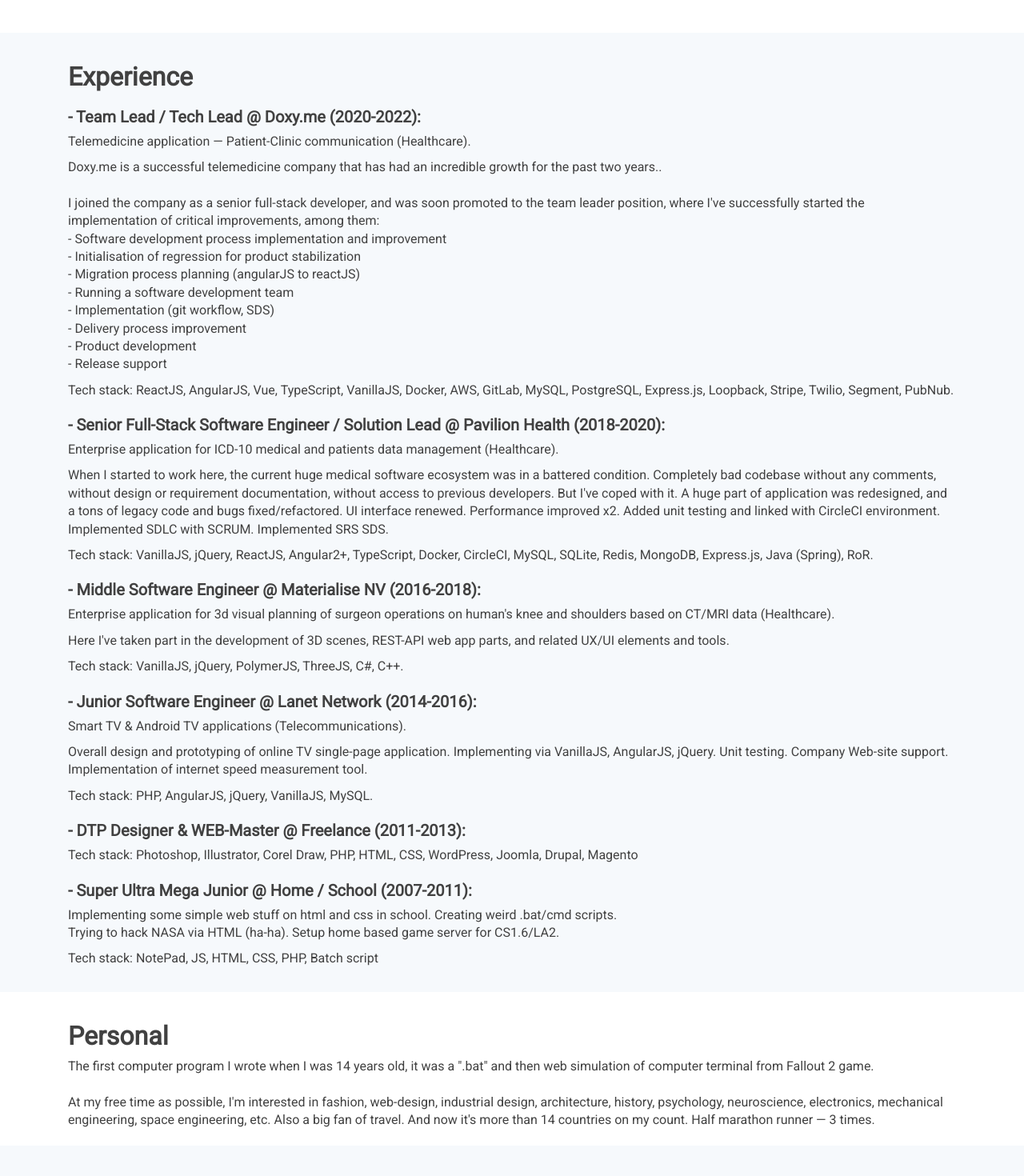
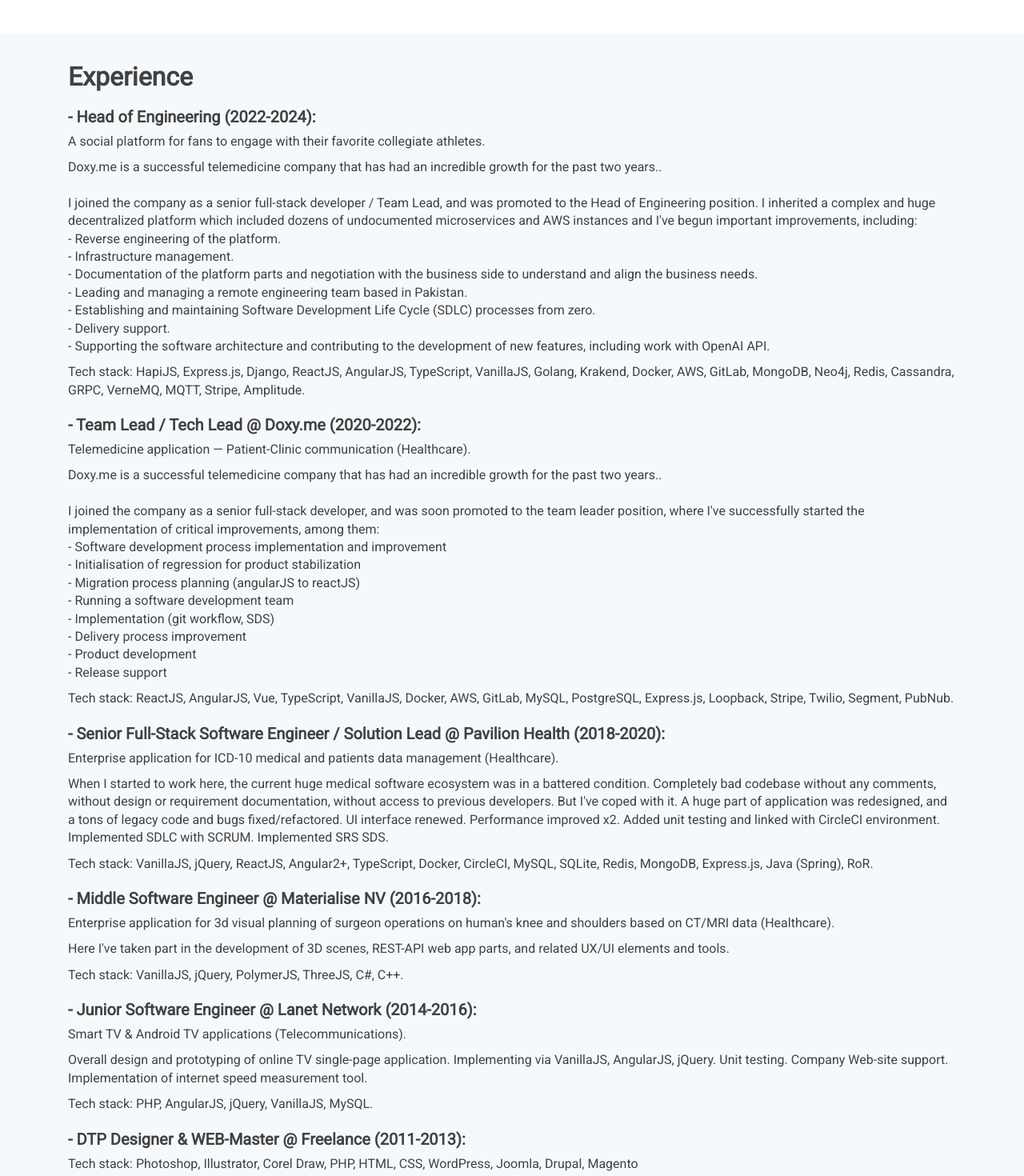
Before and after one commit to vlad-palii/vlad-palii.github.io, a React app: page / in a window 1280 px wide. Shown: the part 1320-2790 px from the top of the page at 80% size. Built offline with nearby package versions, Linux system fonts and the light colour scheme; a web font is replaced by a local one.

Commit message:
Added OS info.

```diff
--- a/src/components/cv.js
+++ b/src/components/cv.js
@@ -1,19 +1,21 @@
-import React from 'react';
-import avatar from './../images/avatar2.png';
+import React from 'react'
+import avatar from './../images/avatar2.png'
 
 export default function CV() {
   return (
     <div className='section-wrapper'>
       <section className='main-section'>
         <div className='container'>
-          <div className="row background-image">
-            <div className="col-sm vertical-col-sm">
-              <div className="col-sm flex-centered">
+          <div className='row background-image'>
+            <div className='col-sm vertical-col-sm'>
+              <div className='col-sm flex-centered'>
                 <img className='new-avatar' src={avatar}></img>
               </div>
             </div>
-            <div className="col-sm vertical-col-sm">
-              <p className="avatar-description text-underline">My name is Vlad Palii. <br /> Senior Fullstack Engineer / Tech Lead / Tech Manager</p>
+            <div className='col-sm vertical-col-sm'>
+              <p className='avatar-description text-underline'>
+                My name is Vlad Palii. <br /> Fullstack Engineer / Team Lead
+              </p>
             </div>
           </div>
         </div>
@@ -21,43 +23,63 @@
 
       <section className='examples-section'>
         <div className='container'>
-          <div className="row">
-            <div className="col-sm">
-              <h2>
-                Overall
-              </h2>
-              <p className="">
-                Over the past eight+ years, I've worked in several healthcare startups as a full-stack developer and then combined such positions as team lead, tech lead, and solution lead.
+          <div className='row'>
+            <div className='col-sm'>
+              <h2>Overall</h2>
+              <p className=''>
+                Over the past eight+ years, I've worked in several healthcare
+                startups as a full-stack developer and then combined such
+                positions as team lead, tech lead, and solution lead.
                 <br></br>
                 <br></br>
-                In these 8+ years, I’ve accumulated a profound understanding of complex product development, and implementation from scratch, including the design process, development process lifecycle, testing, and delivery. Building and shipping applications and software at the level of whole features/products.
+                In these 8+ years, I’ve accumulated a profound understanding of
+                complex product development, and implementation from scratch,
+                including the design process, development process lifecycle,
+                testing, and delivery. Building and shipping applications and
+                software at the level of whole features/products.
                 <br></br>
                 <br></br>
-                I'm a huge advocate of efficiency and effectiveness during product development, and I’m identifying opportunities and making decisions only based on planning and research of company/business needs and its users.
+                I'm a huge advocate of efficiency and effectiveness during
+                product development, and I’m identifying opportunities and
+                making decisions only based on planning and research of
+                company/business needs and its users.
                 <br></br>
                 <br></br>
-                Working as a software developer I was constantly preoccupied with ensuring that products and features are valuable and needed by users, and are easy to use.
+                Working as a software developer I was constantly preoccupied
+                with ensuring that products and features are valuable and needed
+                by users, and are easy to use.
                 <br></br>
                 <br></br>
                 {/* As i rose from developer to manager, I understood that my real passion is designing, improving products, and solving problems through researching, interviewing, ideating, crafting, and iterating. */}
               </p>
             </div>
-            <div className="col-sm">
-
+            <div className='col-sm'>
               <div className=''>
-                <ul className="contacts">
+                <ul className='contacts'>
                   <h2>Contacts</h2>
                   <li>
-                    <a className="icon-linkedin" target="_blank" href="https://www.linkedin.com/in/vladpalii/">Vlad Palii</a>
+                    <a
+                      className='icon-linkedin'
+                      target='_blank'
+                      href='https://www.linkedin.com/in/vladpalii/'
+                    >
+                      Vlad Palii
+                    </a>
                   </li>
                   <li>
-                    <a className="icon-skype" href="skype:paliy.work?chat">paliy.work</a>
+                    <a className='icon-skype' href='skype:paliy.work?chat'>
+                      paliy.work
+                    </a>
                   </li>
                   <li>
-                    <a className="icon-phone" href="tel:+380639822792">+380639822792</a>
+                    <a className='icon-phone' href='tel:+380639822792'>
+                      +380639822792
+                    </a>
                   </li>
                   <li>
-                    <a className="icon-mail" href="mailto:paliy.work@gmail.com">paliy.work@gmail.com</a>
+                    <a className='icon-mail' href='mailto:paliy.work@gmail.com'>
+                      paliy.work@gmail.com
+                    </a>
                   </li>
                 </ul>
               </div>
@@ -68,30 +90,51 @@
 
       <section>
         <div className='container'>
-          <div className="row">
-            <div className="col-sm">
-              <div className="">
-                <h2>Skills:</h2>
+          <div className='row'>
+            <div className='col-sm'>
+              <div className=''>
+                <h2>Worked with</h2>
                 <p>
-                  <b>VCS: </b>GitHub, GitLab, TFS, BitBucket.<br />
-
-                  <b>OS (platforms): </b>Windows, Linux, MacOS.<br />
-                  <b>DB: </b> MySQL, PostgreSQL, SQLite, Redis, MongoDB.<br />
-                  <b>Tools: </b>GIT, TFS, JetBrains IDEs, Visual Studio, VSCode.<br />
-                  <b>Infrastructure (CI/CD): </b>Docker, CIrcleCI, AWS, NginX, GitLab<br />
-                  <b>Languages: </b>JavaScript (ES5, ES6), TypeScript, HTML5, CSS3.<br />
-                  <b>Principles: </b>KISS, DRY, SOLID, OOP, REST API, TDD, DDD, Design Patterns.<br />
-                  <b>Methodologies (processes): </b>Agile, Scrum, Kanban, Lean, XP, Overall product design, Design
-                  Documentation, SRS, SDS.<br />
-
-                  <b>Technologies (frameworks/libraries): </b>TCP-IP, Mongoose, SocketIO, AJAX, VanillaJS, jQuery, ReactJS, NextJS,
-                  AngularJS, Angular6+, VueJS, NuxtJS, PolymerJS, ThreeJS, Bootstrap, SemanticUI, MaterialUI, Angular Material, Webpack, Grunt, Gulp, Bower, Yarn, NPM, Karma, qUnit, Chai, Mocha,
-                  SCSS, NodeJS, Express.js, Loopback, Stripe, Twilio, Segment, PubNub.<br />
+                  <b>VCS: </b>GitHub, GitLab, TFS, BitBucket.
                   <br />
-                  <b>Management (+tools): </b>Technical Project Management, Team Management, Sprint planning, Retrospective facilitation, Initial / Technical Interviewing, RACI management, Strategic thinking, Strong communication skills. Basecamp, Atlassian, TFS, Trello, UML, Miro, WBS, Roadmap design.<br />
+                  <b>OS (platforms): </b>Windows, Linux, MacOS.
                   <br />
-                  <b>Little familiar with: </b>C, C++, Python/Django, C#/.NET, Java/Spring, Ruby/RoR.<br />
-                  <b>Product design (UX/UI): </b>Figma, etc.<br />
+                  <b>DB: </b> MySQL, PostgreSQL, SQLite, Redis, MongoDB.
+                  <br />
+                  <b>Tools: </b>GIT, TFS, JetBrains IDEs, Visual Studio, VSCode.
+                  <br />
+                  <b>Infrastructure (CI/CD): </b>Docker, CIrcleCI, AWS, NginX,
+                  GitLab
+                  <br />
+                  <b>Languages: </b>JavaScript (ES5, ES6), TypeScript, HTML5,
+                  CSS3.
+                  <br />
+                  <b>Principles: </b>KISS, DRY, SOLID, OOP, REST API, TDD, DDD,
+                  Design Patterns.
+                  <br />
+                  <b>Methodologies (processes): </b>Agile, Scrum, Kanban, Lean,
+                  XP, Overall product design, Design Documentation, SRS, SDS.
+                  <br />
+                  <b>Technologies (frameworks/libraries): </b>TCP-IP, Mongoose,
+                  SocketIO, AJAX, VanillaJS, jQuery, ReactJS, NextJS, AngularJS,
+                  Angular6+, VueJS, NuxtJS, PolymerJS, ThreeJS, Bootstrap,
+                  SemanticUI, MaterialUI, Angular Material, Webpack, Grunt,
+                  Gulp, Bower, Yarn, NPM, Karma, qUnit, Chai, Mocha, SCSS,
+                  NodeJS, Express.js, Loopback, Stripe, Twilio, Segment, PubNub.
+                  <br />
+                  <br />
+                  <b>Management (+tools): </b>Technical Project Management, Team
+                  Management, Sprint planning, Retrospective facilitation,
+                  Initial / Technical Interviewing, RACI management, Strategic
+                  thinking, Strong communication skills. Basecamp, Atlassian,
+                  TFS, Trello, UML, Miro, WBS, Roadmap design.
+                  <br />
+                  <br />
+                  <b>Little familiar with: </b>C, C++, Python/Django, C#/.NET,
+                  Java/Spring, Ruby/RoR.
+                  <br />
+                  <b>Product design (UX/UI): </b>Figma, etc.
+                  <br />
                 </p>
               </div>
             </div>
@@ -102,139 +145,237 @@
 
       <section className='examples-section-2'>
         <div className='container'>
-          <h2>
-            Experience
-          </h2>
-          <div className="row">
-            <div className="col-sm">
-              <div className="">
-                <h5> - Team Lead / Tech Lead @ Doxy.me (2020-2022):</h5>
-                <p>Telemedicine application — Patient-Clinic communication (Healthcare).</p>
+          <h2>Experience</h2>
+
+          <div className='row'>
+            <div className='col-sm'>
+              <div className=''>
+                <h5> - Head of Engineering (2022-2024):</h5>
                 <p>
-                  Doxy.me is a successful telemedicine company that has had an incredible growth for the past two years..<br />
+                  A social platform for fans to engage with their favorite collegiate athletes.
+                </p>
+                <p>
+                  Doxy.me is a successful telemedicine company that has had an
+                  incredible growth for the past two years..
                   <br />
-                  I joined the company as a senior full-stack developer, and was soon promoted to the team leader position, where I've successfully started the implementation of critical improvements, among them:<br />
-                  - Software development process implementation and improvement<br />
-                  - Initialisation of regression for product stabilization<br />
-                  - Migration process planning (angularJS to reactJS)<br />
-                  - Running a software development team<br />
-                  - Implementation (git workflow, SDS)<br />
-                  - Delivery process improvement<br />
-                  - Product development<br />
-                  - Release support<br />
+                  <br />
+                  I joined the company as a senior full-stack developer / Team Lead, and was
+                  promoted to the Head of Engineering position.
+                  I inherited a complex and huge decentralized platform which included dozens of undocumented microservices and AWS instances and I've begun important improvements, including:
+                  <br />
+                  - Reverse engineering of the platform.
+                  <br />
+                  - Infrastructure management.
+                  <br />
+                  - Documentation of the platform parts and negotiation with the business side to understand and align the business needs.
+                  <br />
+                  - Leading and managing a remote engineering team based in Pakistan.
+                  <br />
+                  - Establishing and maintaining Software Development Life Cycle (SDLC) processes from zero.
+                  <br />
+                  - Delivery support.
+                  <br />
+                  - Supporting the software architecture and contributing to the development of new features, including work with OpenAI API.
+                  <br />
                 </p>
-                <p>Tech stack: ReactJS, AngularJS, Vue, TypeScript, VanillaJS, Docker, AWS, GitLab, MySQL, PostgreSQL, Express.js, Loopback, Stripe, Twilio, Segment, PubNub.</p>
+                <p>
+                  Tech stack: HapiJS, Express.js, Django, ReactJS, AngularJS, TypeScript, VanillaJS,
+                  Golang, Krakend, Docker, AWS, GitLab, MongoDB, Neo4j, Redis, Cassandra, GRPC, VerneMQ, MQTT,
+                  Stripe, Amplitude.
+                </p>
               </div>
             </div>
           </div>
 
-          <div className="row">
-            <div className="col-sm">
-              <div className="">
-                <h5> - Senior Full-Stack Software Engineer / Solution Lead @ Pavilion Health (2018-2020):</h5>
-                <p>Enterprise application for ICD-10 medical and patients data management (Healthcare).</p>
+          <div className='row'>
+            <div className='col-sm'>
+              <div className=''>
+                <h5> - Team Lead / Tech Lead @ Doxy.me (2020-2022):</h5>
                 <p>
-                  When I started to work here, the current huge medical software ecosystem was in a battered condition.
-                  Completely bad codebase without any comments, without design or requirement documentation, without access to
-                  previous developers. But I've coped with it. A huge part of application was redesigned, and a tons of legacy
-                  code and bugs fixed/refactored. UI interface renewed. Performance improved x2. Added unit testing and linked
-                  with CircleCI environment. Implemented SDLC with SCRUM. Implemented SRS SDS.
+                  Telemedicine application — Patient-Clinic communication
+                  (Healthcare).
                 </p>
-                <p>Tech stack: VanillaJS, jQuery, ReactJS, Angular2+, TypeScript, Docker, CircleCI, MySQL, SQLite, Redis, MongoDB, Express.js, Java (Spring), RoR.</p>
+                <p>
+                  Doxy.me is a successful telemedicine company that has had an
+                  incredible growth for the past two years..
+                  <br />
+                  <br />
+                  I joined the company as a senior full-stack developer, and was
+                  soon promoted to the team leader position, where I've
+                  successfully started the implementation of critical
+                  improvements, among them:
+                  <br />
+                  - Software development process implementation and improvement
+                  <br />
+                  - Initialisation of regression for product stabilization
+                  <br />
+                  - Migration process planning (angularJS to reactJS)
+                  <br />
+                  - Running a software development team
+                  <br />
+                  - Implementation (git workflow, SDS)
+                  <br />
+                  - Delivery process improvement
+                  <br />
+                  - Product development
+                  <br />
+                  - Release support
+                  <br />
+                </p>
+                <p>
+                  Tech stack: ReactJS, AngularJS, Vue, TypeScript, VanillaJS,
+                  Docker, AWS, GitLab, MySQL, PostgreSQL, Express.js, Loopback,
+                  Stripe, Twilio, Segment, PubNub.
+                </p>
               </div>
             </div>
           </div>
 
-          <div className="row">
-            <div className="col-sm">
-              <div className="">
-                <h5> - Middle Software Engineer @ Materialise NV (2016-2018):</h5>
-                <p>Enterprise application for 3d visual planning of surgeon operations on human's knee and shoulders based
-                  on CT/MRI data (Healthcare).</p>
+          <div className='row'>
+            <div className='col-sm'>
+              <div className=''>
+                <h5>
+                  {' '}
+                  - Senior Full-Stack Software Engineer / Solution Lead @
+                  Pavilion Health (2018-2020):
+                </h5>
                 <p>
-                  Here I've taken part in the development of 3D scenes, REST-API web app parts, and related UX/UI elements and
-                  tools.
+                  Enterprise application for ICD-10 medical and patients data
+                  management (Healthcare).
                 </p>
-                <p>Tech stack: VanillaJS, jQuery, PolymerJS, ThreeJS, C#, C++.</p>
+                <p>
+                  When I started to work here, the current huge medical software
+                  ecosystem was in a battered condition. Completely bad codebase
+                  without any comments, without design or requirement
+                  documentation, without access to previous developers. But I've
+                  coped with it. A huge part of application was redesigned, and
+                  a tons of legacy code and bugs fixed/refactored. UI interface
+                  renewed. Performance improved x2. Added unit testing and
+                  linked with CircleCI environment. Implemented SDLC with SCRUM.
+                  Implemented SRS SDS.
+                </p>
+                <p>
+                  Tech stack: VanillaJS, jQuery, ReactJS, Angular2+, TypeScript,
+                  Docker, CircleCI, MySQL, SQLite, Redis, MongoDB, Express.js,
+                  Java (Spring), RoR.
+                </p>
               </div>
             </div>
           </div>
 
-          <div className="row">
-            <div className="col-sm">
-              <div className="">
-                <h5> - Junior Software Engineer @ Lanet Network (2014-2016):</h5>
+          <div className='row'>
+            <div className='col-sm'>
+              <div className=''>
+                <h5>
+                  {' '}
+                  - Middle Software Engineer @ Materialise NV (2016-2018):
+                </h5>
+                <p>
+                  Enterprise application for 3d visual planning of surgeon
+                  operations on human's knee and shoulders based on CT/MRI data
+                  (Healthcare).
+                </p>
+                <p>
+                  Here I've taken part in the development of 3D scenes, REST-API
+                  web app parts, and related UX/UI elements and tools.
+                </p>
+                <p>
+                  Tech stack: VanillaJS, jQuery, PolymerJS, ThreeJS, C#, C++.
+                </p>
+              </div>
+            </div>
+          </div>
+
+          <div className='row'>
+            <div className='col-sm'>
+              <div className=''>
+                <h5>
+                  {' '}
+                  - Junior Software Engineer @ Lanet Network (2014-2016):
+                </h5>
                 <p>Smart TV & Android TV applications (Telecommunications).</p>
                 <p>
-                  Overall design and prototyping of online TV single-page application. Implementing via VanillaJS, AngularJS,
-                  jQuery. Unit testing. Company Web-site support. Implementation of internet speed measurement tool.
+                  Overall design and prototyping of online TV single-page
+                  application. Implementing via VanillaJS, AngularJS, jQuery.
+                  Unit testing. Company Web-site support. Implementation of
+                  internet speed measurement tool.
                 </p>
                 <p>Tech stack: PHP, AngularJS, jQuery, VanillaJS, MySQL.</p>
               </div>
             </div>
           </div>
 
-          <div className="row">
-            <div className="col-sm">
-              <div className="">
+          <div className='row'>
+            <div className='col-sm'>
+              <div className=''>
                 <h5> - DTP Designer & WEB-Master @ Freelance (2011-2013):</h5>
-                <p>Tech stack: Photoshop, Illustrator, Corel Draw, PHP, HTML, CSS, WordPress, Joomla, Drupal, Magento</p>
+                <p>
+                  Tech stack: Photoshop, Illustrator, Corel Draw, PHP, HTML,
+                  CSS, WordPress, Joomla, Drupal, Magento
+                </p>
               </div>
             </div>
           </div>
 
-          <div className="row">
-            <div className="col-sm">
-              <div className="">
+          <div className='row'>
+            <div className='col-sm'>
+              <div className=''>
                 <h5> - Super Ultra Mega Junior @ Home / School (2007-2011):</h5>
                 <p>
-                  Implementing some simple web stuff on html and css in school. Creating weird .bat/cmd scripts. <br />
-                  Trying to hack NASA via HTML (ha-ha). Setup home based game server for CS1.6/LA2.
+                  Implementing some simple web stuff on html and css in school.
+                  Creating weird .bat/cmd scripts. <br />
+                  Trying to hack NASA via HTML (ha-ha). Setup home based game
+                  server for CS1.6/LA2.
                 </p>
                 <p>Tech stack: NotePad, JS, HTML, CSS, PHP, Batch script</p>
               </div>
             </div>
           </div>
-
         </div>
       </section>
 
       <section>
         <div className='container'>
-          <div className="row">
-            <div className="col-sm">
+          <div className='row'>
+            <div className='col-sm'>
               <h2>Personal</h2>
-              <div className="">
-                The first computer program I wrote when I was 14 years old, it was a ".bat" and then web simulation of computer
-                terminal from Fallout
-                2 game.
+              <div className=''>
+                The first computer program I wrote when I was 14 years old, it
+                was a ".bat" and then web simulation of computer terminal from
+                Fallout 2 game.
               </div>
               <br></br>
-              <div className="">
-                At my free time as possible, I'm interested in fashion, web-design, industrial design, architecture, history, psychology, neuroscience, electronics,
-                mechanical engineering, space engineering, etc. Also a big fan of travel. And now it's more than 14 countries on my count. Half marathon runner — 3 times.
+              <div className=''>
+                At my free time as possible, I'm interested in fashion,
+                web-design, industrial design, architecture, history,
+                psychology, neuroscience, electronics, mechanical engineering,
+                space engineering, etc. Also a big fan of travel. And now it's
+                more than 14 countries on my count. Half marathon runner — 3
+                times.
               </div>
             </div>
           </div>
-
         </div>
       </section>
       <section className='examples-section-2'>
         <div className='container'>
-          <div className="row">
+          <div className='row'>
+            <div className='col-sm'>
+              <h2>Education</h2>
 
-            <div className="col-sm">
-              <h2>
-                Education
-              </h2>
-
-              <div className="">
+              <div className=''>
                 <h5> - Udacity — Google Product Design (2022)</h5>
                 <h5> - NNG Nielsen Norman Group (2021):</h5>
-                <p>UX Research — Journey Mapping to Understand Customer Needs</p>
+                <p>
+                  UX Research — Journey Mapping to Understand Customer Needs
+                </p>
                 <h5> - NNG Nielsen Norman Group (2021):</h5>
                 <p>Interaction Design — UX Basic Training</p>
-                <h5> - WEB Academy (PMI R.E.P.) — IT Project management (2018-2019):</h5>
+                <h5>
+                  {' '}
+                  - WEB Academy (PMI R.E.P.) — IT Project management
+                  (2018-2019):
+                </h5>
                 <p>IT Project manager</p>
                 <h5> - WEB Usability Day (2015)</h5>
                 <h5> - Next UX/UI Training (2015)</h5>
@@ -242,21 +383,13 @@
                 <h5> - Kyiv National University — KNUBA/KNUCA (2011-2016):</h5>
                 <p>Master’s Degree in Computer Science.</p>
               </div>
-
             </div>
-
           </div>
         </div>
       </section>
 
-
-
-
-
-
       <br />
       <br />
     </div>
-
   )
 }
```
